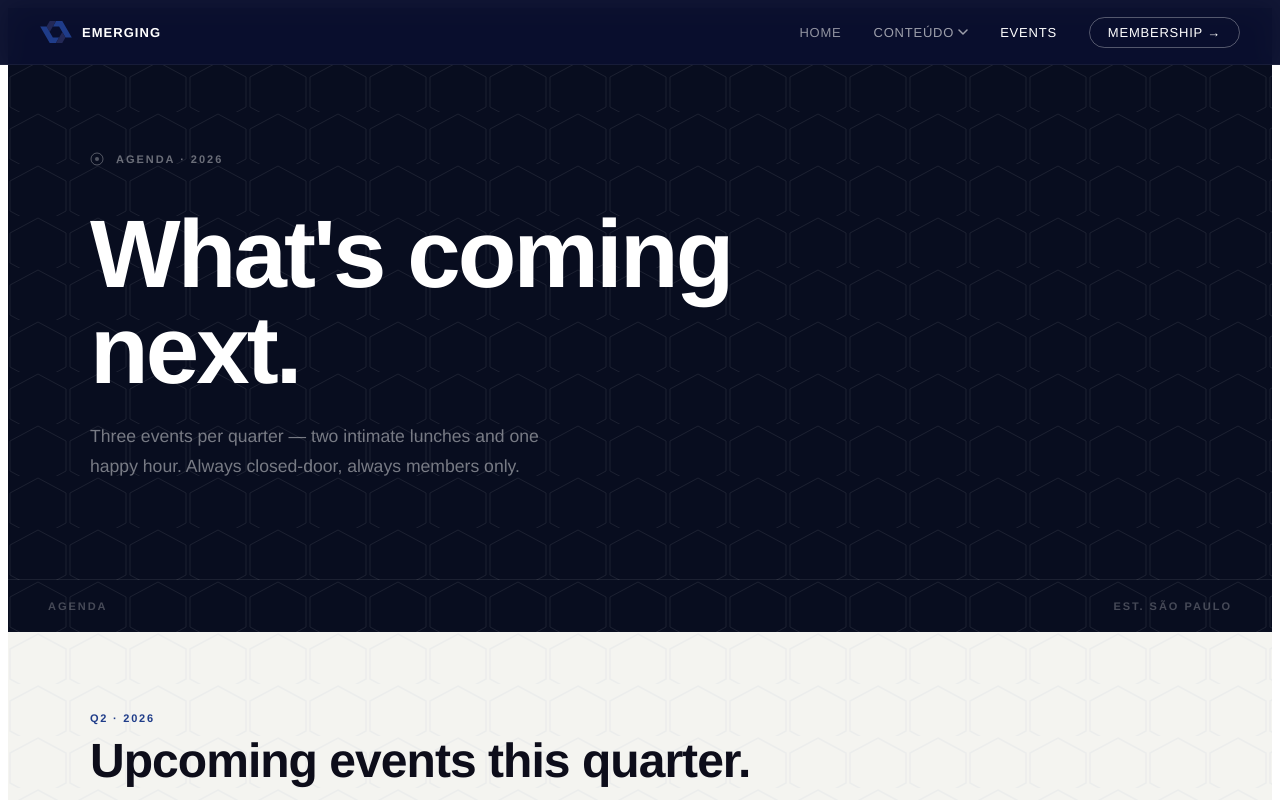
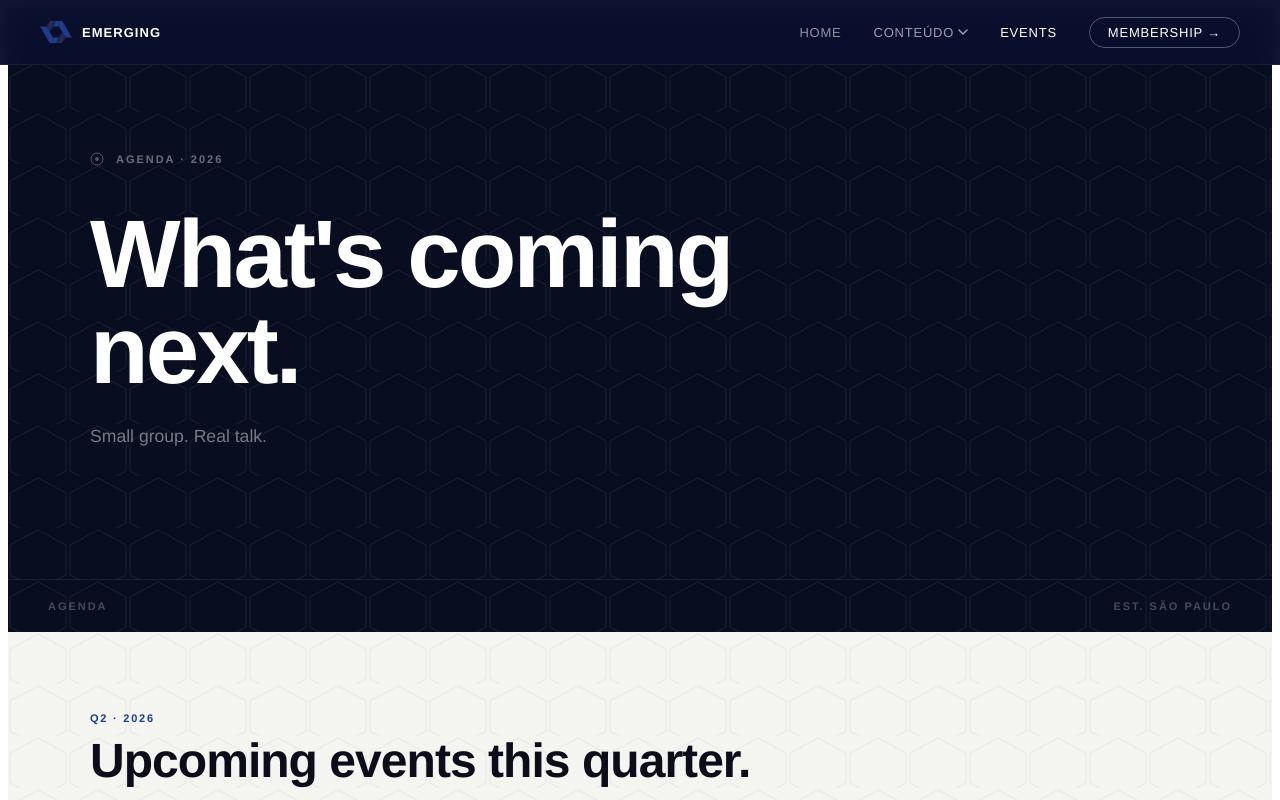
Before and after one commit to comunidadeEVCF-ai/emerging-vc-fellows-site, a React (Vite) app: page /events in a window 1280 px wide. Shown: the top 800 px of the page. Built offline with nearby package versions, Linux system fonts and the light colour scheme.

Commit message:
Shorten Events hero copy to 'Small group. Real talk.'

```diff
--- a/src/pages/Events.jsx
+++ b/src/pages/Events.jsx
@@ -131,7 +131,7 @@ export default function Events() {
             What's coming next.
           </h1>
           <p style={{ fontSize: "1.1rem", color: "rgba(255,255,255,0.45)", maxWidth: 480, lineHeight: 1.7, margin: 0 }}>
-            Three events per quarter — two intimate lunches and one happy hour. Always closed-door, always members only.
+            Small group. Real talk.
           </p>
         </div>
 
```
